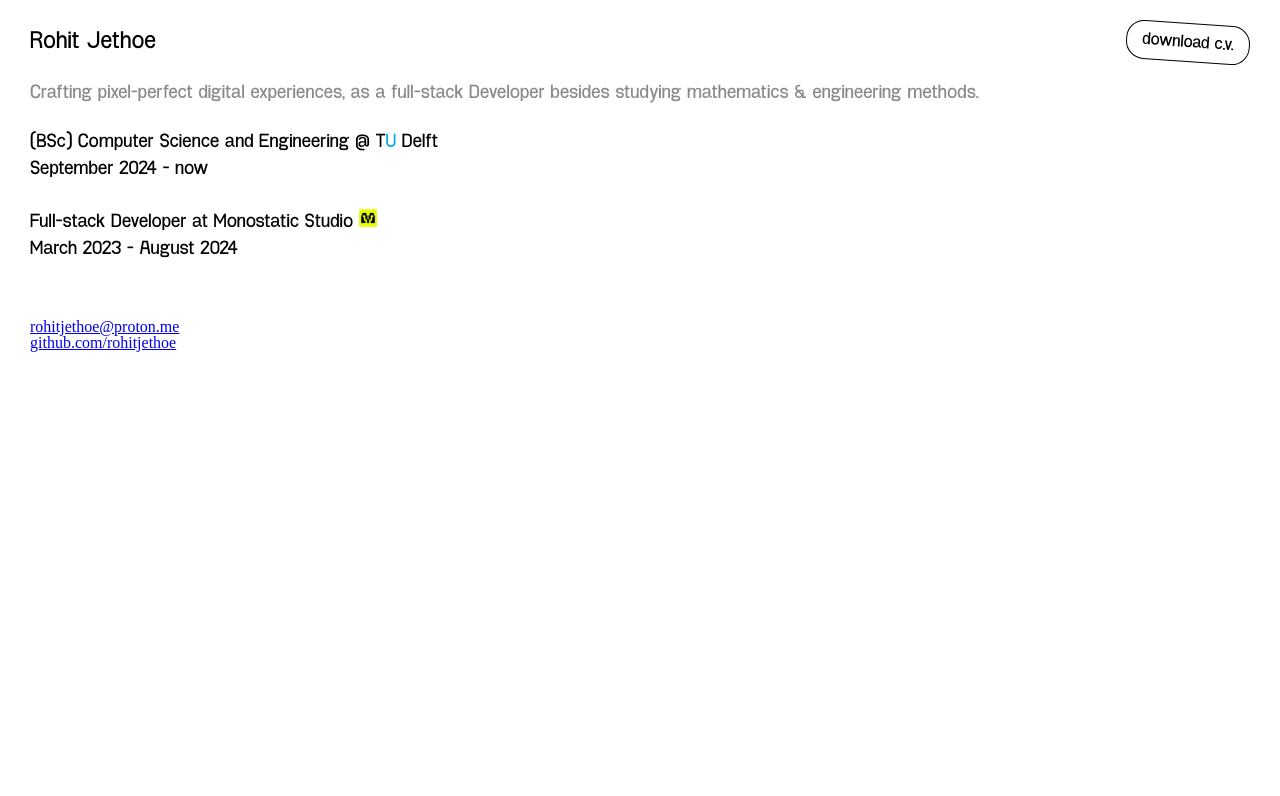
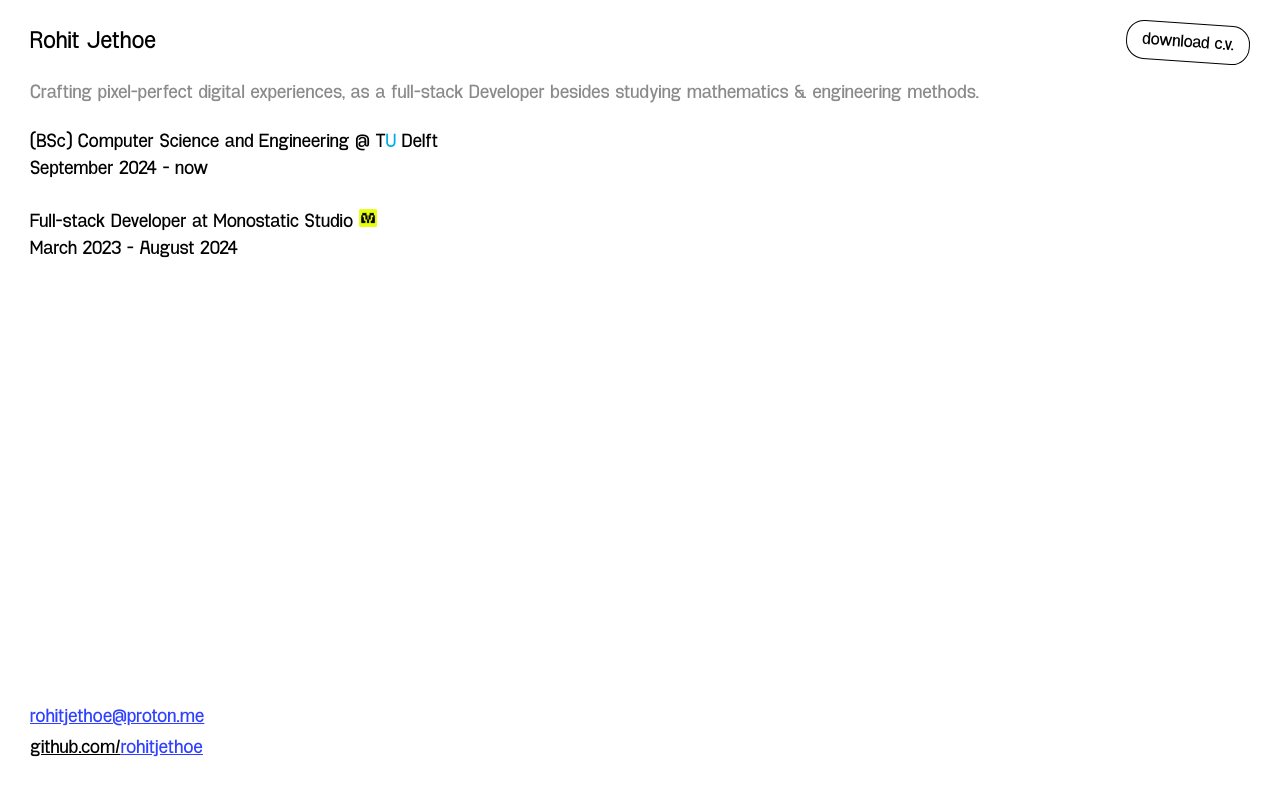
Before and after one commit to rohitjethoe/rohitjethoe, a Vue app: page / in a window 1280 px wide. Shown: the top 796 px of the page. Built offline with nearby package versions, Linux system fonts and the light colour scheme.

Commit message:
added .qa-contact

```diff
--- a/src/views/Home.vue
+++ b/src/views/Home.vue
@@ -31,7 +31,7 @@
 			</div>
 			<div class="qa-contact__github">
 				<a class="qa-contact__link" href="https://github.com/rohitjethoe" target="_blank">
-					github.com/<span>rohitjethoe</span>
+					<span class="qa-contact__link--inactive">github.com/</span><span class="qa-contact__link--active">rohitjethoe</span>
 				</a>
 			</div>
 		</div>
@@ -64,4 +64,44 @@
 		margin-bottom: math-clamp(8, 12);
 	}
 }
+
+.qa-contact {
+    $c: &;
+
+    font-family: "Projekt Blackbird";
+    min-height: calc(100vh - math-clamp(234.75, 313) - math-clamp(84, 112));
+    display: flex;
+    align-items: end;
+
+    &__link {
+        font-size: math-clamp(19, 25.333);
+    }
+
+    &__email {
+        margin-bottom: math-clamp(12, 16);
+        #{$c}__link {
+            color: #2F40FF;
+        }
+    }
+
+    &__github {
+        margin-bottom: math-clamp(12, 16);
+        #{$c}__link {
+            color: #000;
+            text-decoration: none;
+            span {
+
+                text-decoration: underline;
+            }
+
+            &--active {
+                color: #2F40FF;
+            }
+
+            &--unactive {
+                color: #000;
+            }
+        }
+    }
+}
 </style>
```
